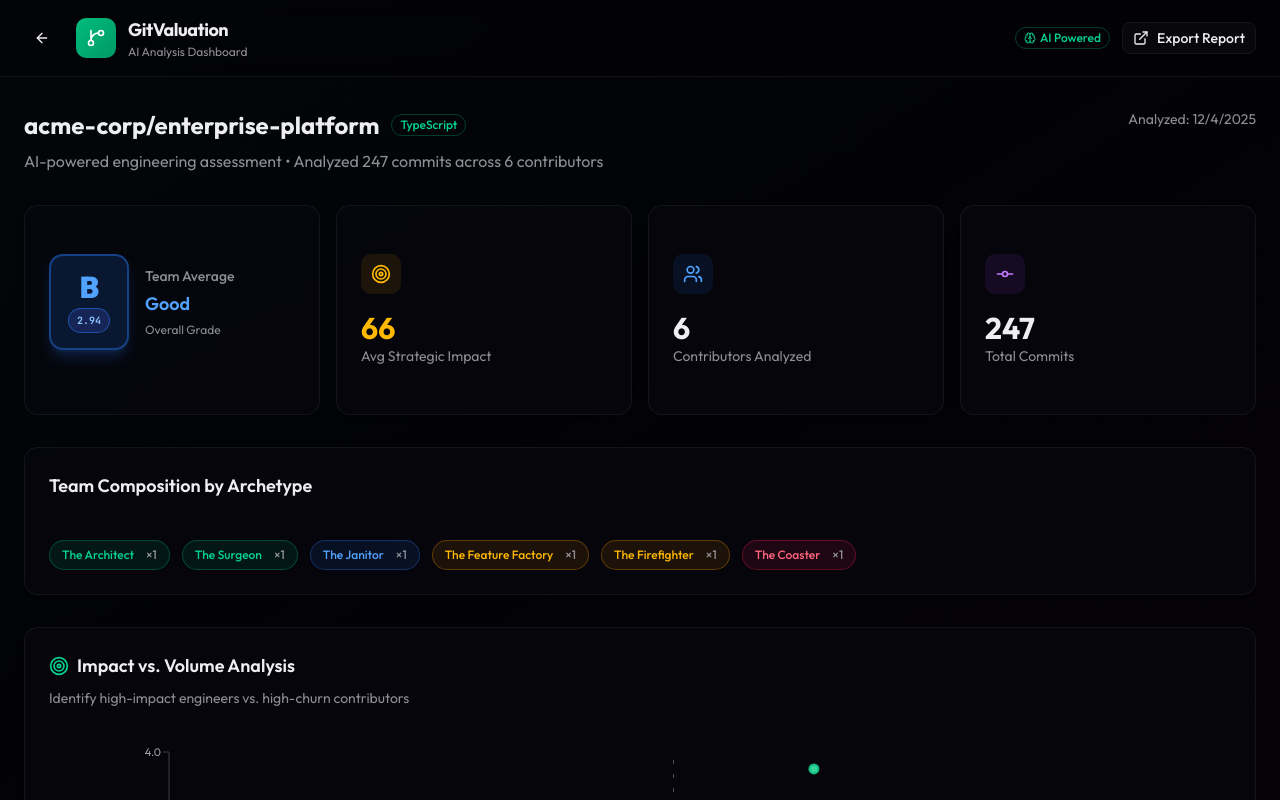
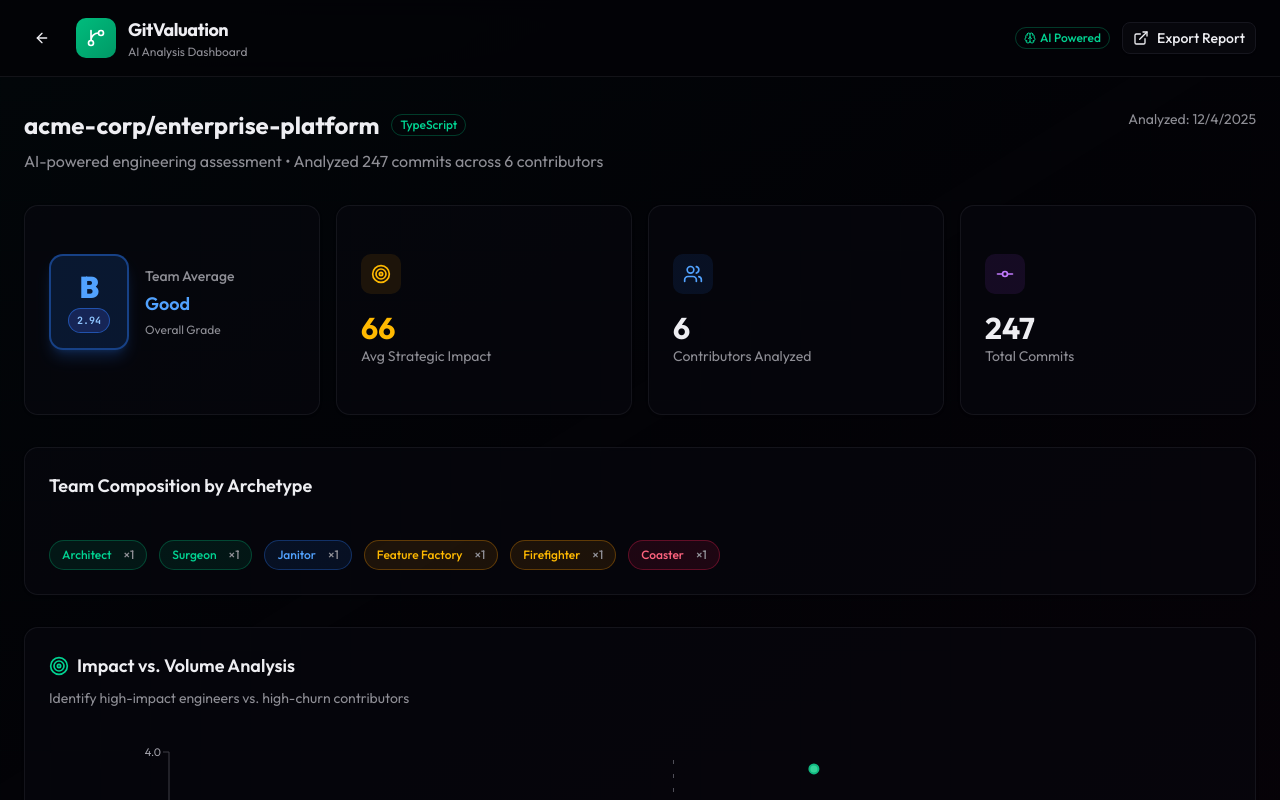
Before and after one commit to Cristian-Chiorescu/gitvaluation, a Next.js app: page /dashboard in a window 1280 px wide. Shown: the top 800 px of the page. Built offline with nearby package versions, Linux system fonts and the light colour scheme.

Commit message:
feat: add graph

```diff
--- a/src/app/actions.ts
+++ b/src/app/actions.ts
@@ -10,43 +10,43 @@ import {
 
 // Local copy of ARCHETYPES for server-side use (cannot import objects in "use server" files)
 const ARCHETYPES: Record<string, DeveloperArchetype> = {
-  THE_ARCHITECT: {
-    name: "The Architect",
+  ARCHITECT: {
+    name: "Architect",
     description: "Designs systems, makes foundational decisions",
     color: "emerald",
   },
-  THE_SURGEON: {
-    name: "The Surgeon",
+  SURGEON: {
+    name: "Surgeon",
     description: "Precise, high-impact changes with minimal footprint",
     color: "emerald",
   },
-  THE_JANITOR: {
-    name: "The Janitor",
+  JANITOR: {
+    name: "Janitor",
     description: "Cleans up technical debt, improves maintainability",
     color: "blue",
   },
-  THE_FEATURE_FACTORY: {
-    name: "The Feature Factory",
+  FEATURE_FACTORY: {
+    name: "Feature Factory",
     description: "Churns out features, quantity over quality",
     color: "amber",
   },
-  THE_FIREFIGHTER: {
-    name: "The Firefighter",
+  FIREFIGHTER: {
+    name: "Firefighter",
     description: "Fixes bugs reactively, often their own",
     color: "amber",
   },
-  THE_COASTER: {
-    name: "The Coaster",
+  COASTER: {
+    name: "Coaster",
     description: "Minimal impact, surface-level changes",
     color: "rose",
   },
-  THE_PERFECTIONIST: {
-    name: "The Perfectionist",
+  PERFECTIONIST: {
+    name: "Perfectionist",
     description: "Over-engineers, refactors endlessly",
     color: "amber",
   },
-  THE_RISING_STAR: {
-    name: "The Rising Star",
+  RISING_STAR: {
+    name: "Rising Star",
     description: "Improving rapidly, high potential",
     color: "purple",
   },
@@ -78,14 +78,14 @@ Analyze each commit diff and assign a grade (0-100) based on:
    - Large additions without clear purpose = NEGATIVE VALUE
 
 Developer Archetypes to assign:
-- "The Architect": Designs systems, makes foundational decisions that scale
-- "The Surgeon": Precise, high-impact changes with minimal code footprint
-- "The Janitor": Valuable! Cleans up technical debt, improves maintainability
-- "The Feature Factory": Churns out features, quantity over quality concerns
-- "The Firefighter": Fixes bugs reactively, often fixing issues they created
-- "The Coaster": Minimal strategic impact, surface-level changes only
-- "The Perfectionist": Over-engineers solutions, endless refactoring
-- "The Rising Star": Shows improvement trajectory, high potential
+- "Architect": Designs systems, makes foundational decisions that scale
+- "Surgeon": Precise, high-impact changes with minimal code footprint
+- "Janitor": Valuable! Cleans up technical debt, improves maintainability
+- "Feature Factory": Churns out features, quantity over quality concerns
+- "Firefighter": Fixes bugs reactively, often fixing issues they created
+- "Coaster": Minimal strategic impact, surface-level changes only
+- "Perfectionist": Over-engineers solutions, endless refactoring
+- "Rising Star": Shows improvement trajectory, high potential
 
 IMPORTANT: Be ruthlessly honest. Private equity needs accurate assessments, not feel-good evaluations. Look for:
 - Patterns of introducing then fixing bugs (red flag)
@@ -146,7 +146,7 @@ ${JSON.stringify(commitSummaries, null, 2)}
 Respond with a JSON object in this exact format:
 {
   "impactGPA": <number 0.0-4.0>,
-  "archetype": "<one of: The Architect, The Surgeon, The Janitor, The Feature Factory, The Firefighter, The Coaster, The Perfectionist, The Rising Star>",
+  "archetype": "<one of: Architect, Surgeon, Janitor, Feature Factory, Firefighter, Coaster, Perfectionist, Rising Star>",
   "assessment": "<one-line assessment, max 100 chars>",
   "confidenceScore": <number 0-100>,
   "complexityScore": <number 0-100>,
@@ -203,9 +203,8 @@ Respond with a JSON object in this exact format:
       // Map archetype string to archetype info
       const archetypeKey = analysis.archetype
         .toUpperCase()
-        .replace(/\s+/g, "_")
-        .replace(/^THE_/, "THE_");
-      const archetypeInfo = ARCHETYPES[archetypeKey] || ARCHETYPES.THE_COASTER;
+        .replace(/\s+/g, "_");
+      const archetypeInfo = ARCHETYPES[archetypeKey] || ARCHETYPES.COASTER;
 
       // Calculate strategic impact from component scores
       const strategicImpact = Math.round(
@@ -291,7 +290,7 @@ ${JSON.stringify(commitSummaries, null, 2)}
 Respond with a JSON object in this exact format (no markdown, just raw JSON):
 {
   "impactGPA": <number 0.0-4.0>,
-  "archetype": "<one of: The Architect, The Surgeon, The Janitor, The Feature Factory, The Firefighter, The Coaster, The Perfectionist, The Rising Star>",
+  "archetype": "<one of: Architect, Surgeon, Janitor, Feature Factory, Firefighter, Coaster, Perfectionist, Rising Star>",
   "assessment": "<one-line assessment, max 100 chars>",
   "confidenceScore": <number 0-100>,
   "complexityScore": <number 0-100>,
@@ -352,9 +351,8 @@ Respond with a JSON object in this exact format (no markdown, just raw JSON):
       // Map archetype string to archetype info
       const archetypeKey = analysis.archetype
         .toUpperCase()
-        .replace(/\s+/g, "_")
-        .replace(/^THE_/, "THE_");
-      const archetypeInfo = ARCHETYPES[archetypeKey] || ARCHETYPES.THE_COASTER;
+        .replace(/\s+/g, "_");
+      const archetypeInfo = ARCHETYPES[archetypeKey] || ARCHETYPES.COASTER;
 
       // Calculate strategic impact from component scores
       const strategicImpact = Math.round(
@@ -448,8 +446,8 @@ export async function analyzeMockRepository(): Promise<AnalysisResult> {
         name: "Sarah Chen",
         email: "sarah.chen@acme.corp",
         impactGPA: 3.87,
-        archetype: "The Architect",
-        archetypeInfo: ARCHETYPES.THE_ARCHITECT,
+        archetype: "Architect",
+        archetypeInfo: ARCHETYPES.ARCHITECT,
         assessment:
           "High strategic value; designed core authentication system and API gateway.",
         commitCount: 47,
@@ -477,8 +475,8 @@ export async function analyzeMockRepository(): Promise<AnalysisResult> {
         name: "Marcus Johnson",
         email: "marcus.j@acme.corp",
         impactGPA: 3.52,
-        archetype: "The Surgeon",
-        archetypeInfo: ARCHETYPES.THE_SURGEON,
+        archetype: "Surgeon",
+        archetypeInfo: ARCHETYPES.SURGEON,
         assessment:
           "Precise fixes; eliminated 3 critical security vulnerabilities with minimal code.",
         commitCount: 38,
@@ -506,8 +504,8 @@ export async function analyzeMockRepository(): Promise<AnalysisResult> {
         name: "Aisha Patel",
         email: "aisha.p@acme.corp",
         impactGPA: 3.21,
-        archetype: "The Janitor",
-        archetypeInfo: ARCHETYPES.THE_JANITOR,
+        archetype: "Janitor",
+        archetypeInfo: ARCHETYPES.JANITOR,
         assessment:
           "Exceptional cleanup; deleted 4,200 lines of legacy code safely.",
         commitCount: 52,
@@ -535,8 +533,8 @@ export async function analyzeMockRepository(): Promise<AnalysisResult> {
         name: "David Mueller",
         email: "david.m@acme.corp",
         impactGPA: 2.84,
-        archetype: "The Feature Factory",
-        archetypeInfo: ARCHETYPES.THE_FEATURE_FACTORY,
+        archetype: "Feature Factory",
+        archetypeInfo: ARCHETYPES.FEATURE_FACTORY,
         assessment:
           "High output but concerning patterns; 40% of commits are bug fixes.",
         commitCount: 67,
@@ -564,8 +562,8 @@ export async function analyzeMockRepository(): Promise<AnalysisResult> {
         name: "Emma Wilson",
         email: "emma.w@acme.corp",
         impactGPA: 2.31,
-        archetype: "The Firefighter",
-        archetypeInfo: ARCHETYPES.THE_FIREFIGHTER,
+        archetype: "Firefighter",
+        archetypeInfo: ARCHETYPES.FIREFIGHTER,
         assessment:
           "Reactive pattern detected; 60% of bug fixes are for self-introduced issues.",
         commitCount: 45,
@@ -593,8 +591,8 @@ export async function analyzeMockRepository(): Promise<AnalysisResult> {
         name: "James O'Brien",
         email: "james.ob@acme.corp",
         impactGPA: 1.89,
-        archetype: "The Coaster",
-        archetypeInfo: ARCHETYPES.THE_COASTER,
+        archetype: "Coaster",
+        archetypeInfo: ARCHETYPES.COASTER,
         assessment:
           "Low strategic value; 70% of commits are documentation and formatting.",
         commitCount: 34,
--- a/src/app/dashboard/page.tsx
+++ b/src/app/dashboard/page.tsx
@@ -93,10 +93,7 @@ function getGPABgColor(gpa: number) {
 }
 
 function getArchetypeColor(archetype: string) {
-  const key = archetype
-    .toUpperCase()
-    .replace(/\s+/g, "_")
-    .replace(/^THE_/, "THE_");
+  const key = archetype.toUpperCase().replace(/\s+/g, "_");
   const info = ARCHETYPES[key];
   if (!info) return "text-muted-foreground";
 
@@ -117,10 +114,7 @@ function getArchetypeColor(archetype: string) {
 }
 
 function getArchetypeBgColor(archetype: string) {
-  const key = archetype
-    .toUpperCase()
-    .replace(/\s+/g, "_")
-    .replace(/^THE_/, "THE_");
+  const key = archetype.toUpperCase().replace(/\s+/g, "_");
   const info = ARCHETYPES[key];
   if (!info) return "bg-muted/50";
 
--- a/src/lib/types.ts
+++ b/src/lib/types.ts
@@ -8,43 +8,43 @@ export interface DeveloperArchetype {
 }
 
 export const ARCHETYPES: Record<string, DeveloperArchetype> = {
-  THE_ARCHITECT: {
-    name: "The Architect",
+  ARCHITECT: {
+    name: "Architect",
     description: "Designs systems, makes foundational decisions",
     color: "emerald",
   },
-  THE_SURGEON: {
-    name: "The Surgeon",
+  SURGEON: {
+    name: "Surgeon",
     description: "Precise, high-impact changes with minimal footprint",
     color: "emerald",
   },
-  THE_JANITOR: {
-    name: "The Janitor",
+  JANITOR: {
+    name: "Janitor",
     description: "Cleans up technical debt, improves maintainability",
     color: "blue",
   },
-  THE_FEATURE_FACTORY: {
-    name: "The Feature Factory",
+  FEATURE_FACTORY: {
+    name: "Feature Factory",
     description: "Churns out features, quantity over quality",
     color: "amber",
   },
-  THE_FIREFIGHTER: {
-    name: "The Firefighter",
+  FIREFIGHTER: {
+    name: "Firefighter",
     description: "Fixes bugs reactively, often their own",
     color: "amber",
   },
-  THE_COASTER: {
-    name: "The Coaster",
+  COASTER: {
+    name: "Coaster",
     description: "Minimal impact, surface-level changes",
     color: "rose",
   },
-  THE_PERFECTIONIST: {
-    name: "The Perfectionist",
+  PERFECTIONIST: {
+    name: "Perfectionist",
     description: "Over-engineers, refactors endlessly",
     color: "amber",
   },
-  THE_RISING_STAR: {
-    name: "The Rising Star",
+  RISING_STAR: {
+    name: "Rising Star",
     description: "Improving rapidly, high potential",
     color: "purple",
   },
```
Also changed, not shown: src/app/page.tsx (+93 -31 lines).
